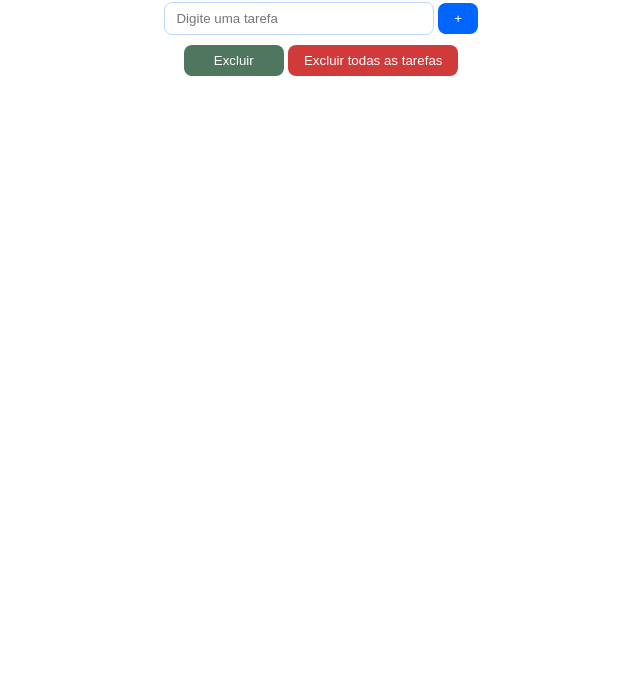
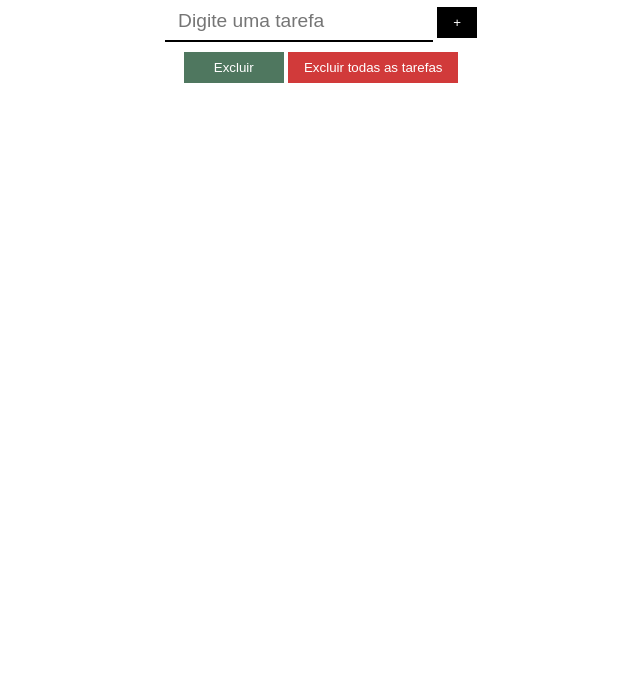
Before and after one commit to jessicapinheiro-s/To-Do-List, a plain HTML site: page Projeto to Do list/index.html in a window 1280 px wide. Shown: the part 105-800 px from the top of the page, without its empty margins (319-959 px from the left). Drawn offline with Linux system fonts and the light colour scheme.

Commit message:
ajustando cores

```diff
--- a/Projeto to Do list/style.css
+++ b/Projeto to Do list/style.css
@@ -24,21 +24,22 @@ body{
 }
 ul li {
     margin-bottom: 10px;
-    border-bottom: 1px solid rgb(189, 215, 253);
+    border: 1px solid rgb(0, 0, 0);
     list-style: none;
     padding: 8px;
 }
 #inTarefa{
     padding: 8px;
     outline: none;
-    border: 1px solid rgb(189, 215, 253);
+    border: none;
+    border-bottom: 2px solid #000000;
     width: 70%;
+    font-size: 1.2rem;
 }
 h1{
     color: #474747;
 }
 h1, input, button{
-    border-radius: 8px;
     margin-bottom: 10px;
 }
 #btExcluir, #btExcluirTd, #btAdd{
@@ -69,8 +70,8 @@ h1, input, button{
 }
 #btAdd{
     width: 40px;
-    background-color: rgb(0, 102, 255);
+    background-color: #000000;
 }
 #btAdd:hover{
-    background-color: rgb(9, 84, 196);
+    background-color: #0f0f0f;
 }
```
